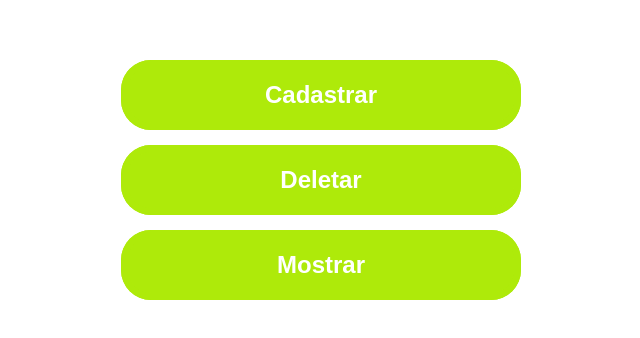
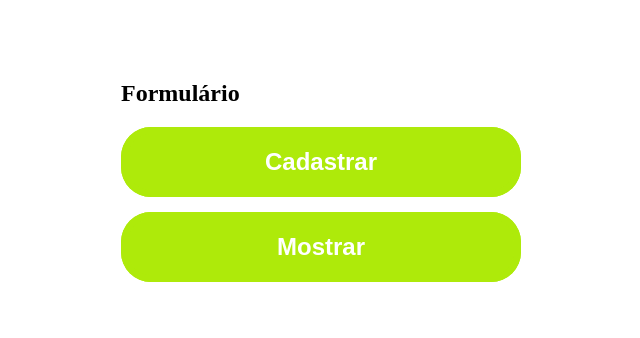
Before and after one commit to lucaxgomex/processo-seletivo-helper, a plain HTML site: page public/index.html in a window 1280 px wide. Shown: the part 180-518 px from the top of the page, without its empty margins (319-959 px from the left). Drawn offline with Linux system fonts and the light colour scheme.

Commit message:
Remoção da opção de deletar informações.

```diff
--- a/public/index.html
+++ b/public/index.html
@@ -5,18 +5,16 @@
 	<meta name="viewport" content="width=device-width, initial-scale=1.0">
 	<title>Cadastre-se!</title>
 	<link rel="stylesheet" type="text/css" href="../src/style.css">
+	<link rel="icon" type="image/png" sizes="32x32" href="../img/favicon-32x32.png">
 </head>
 <body>
 	<section id="inicio">
 		<div>
+			<h2>Formulário</h2>
+
 			<a href="sample.html" target="_blank">
 				<button>Cadastrar</button>
 			</a>
-
-			<a href="https://google.com" target="_blank">
-				<button>Deletar</button>
-			</a>
-
 			<a href="https://google.com" target="_blank">
 				<button>Mostrar</button>
 			</a>
```
Also changed, not shown: public/grupo1.html (renamed from public/sample.html, +2 -1 lines).
